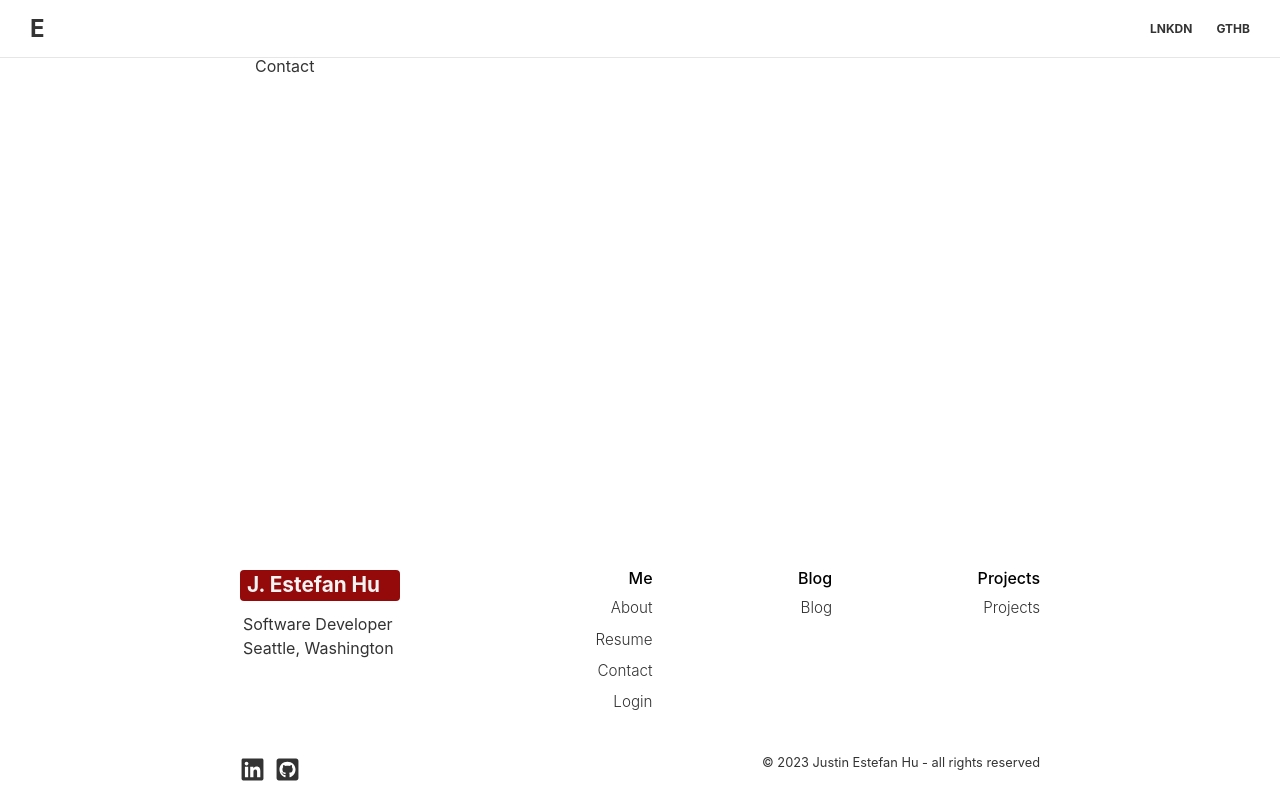
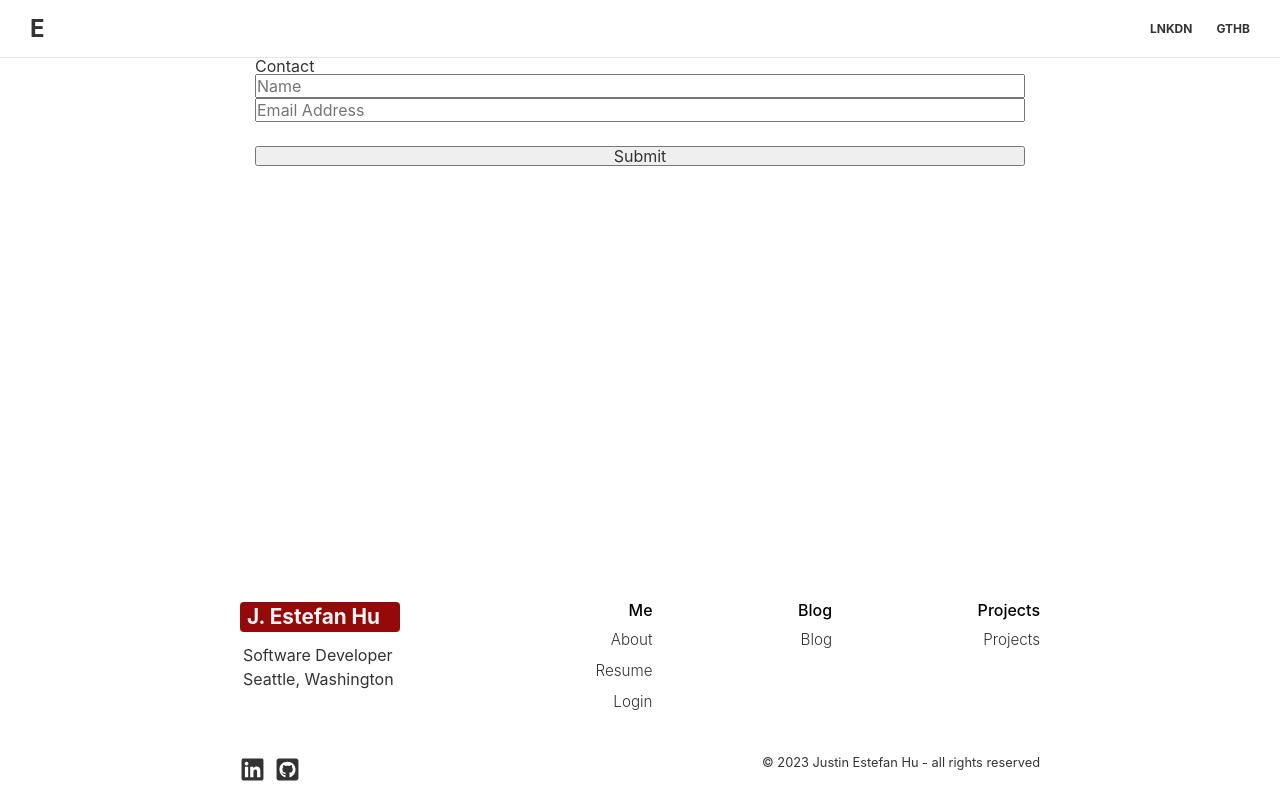
Before and after one commit to EstefanHu/portfolio, a Next.js app: page /cntct in a window 1280 px wide. Built offline with nearby package versions, Linux system fonts and the light colour scheme.

Commit message:
removed contact page

```diff
--- a/src/app/(landing)/(about)/page.tsx
+++ b/src/app/(landing)/(about)/page.tsx
@@ -31,8 +31,7 @@ export default function Home() {
           If you would like to reach me, you can find me on{' '}
           <Link target='_blank' rel='noopener noreferrer' href='https://www.linkedin.com/in/estefanhu/'>
             LinkedIn
-          </Link>
-          , or you can send me a <Link href='/cntct?r=bio'>message</Link>.
+          </Link>.
         </p>
 
         <p>Best of wishes, and to those who know, happy coding!</p>
--- /dev/null
+++ b/src/app/(landing)/cntct/ContactForm.tsx
@@ -0,0 +1,60 @@
+'use client';
+import { useState } from 'react';
+import { useRouter } from 'next/navigation';
+
+const DEFAULT_FIELDS = {
+    name: '',
+    email: '',
+    reason: 'contact',
+    message: '',
+    origin: 'cntct',
+}
+
+export default function ContactForm() {
+    const router = useRouter();
+    const [isLoading, setIsLoading] = useState(false);
+    const [formData, setFormData] = useState(DEFAULT_FIELDS);
+    const [errorData, setErrorData] = useState(DEFAULT_FIELDS)
+
+    const handleSubmit = (e: React.FormEvent) => {
+        e.preventDefault();
+
+        if (isLoading) return;
+        setErrorData(DEFAULT_FIELDS);
+        const { name, email, message } = formData
+
+        setIsLoading(true);
+
+        setIsLoading(false);
+
+        router.push('/cntct/sccss')
+    }
+
+    return (
+        <form noValidate autoComplete='on' onSubmit={handleSubmit}>
+            <fieldset>
+                <input
+                    type='text'
+                    placeholder='Name'
+                    value={formData.name}
+                    onChange={(e) => setFormData({ ...formData, name: e.target.value })}
+                />
+
+                <input
+                    type='email'
+                    placeholder='Email Address'
+                    value={formData.email}
+                    onChange={(e) => setFormData({ ...formData, email: e.target.value })}
+                />
+
+
+            </fieldset>
+
+            <input type='submit' className='hidden' />
+
+            <button onClick={handleSubmit} type='submit'>
+                Submit
+            </button>
+        </form>
+    )
+}
--- a/src/app/(landing)/cntct/contact.module.scss
+++ b/src/app/(landing)/cntct/contact.module.scss
@@ -5,4 +5,14 @@
   width: 100%;
   max-width: 800px;
   padding: var(--headerHeight) 15px 30px;
+
+  form {
+    display: flex;
+    flex-direction: column;
+
+    fieldset {
+      display: flex;
+      flex-direction: column;
+    }
+  }
 }
--- a/src/app/(landing)/cntct/page.tsx
+++ b/src/app/(landing)/cntct/page.tsx
@@ -1,9 +1,14 @@
+import ContactForm from './ContactForm';
+
 import styles from './contact.module.scss';
+
 
 export default function Page() {
   return (
     <div className={styles.main}>
       <h1>Contact</h1>
+
+      <ContactForm />
     </div>
   );
 }
--- /dev/null
+++ b/src/app/(landing)/cntct/sccss/success.module.scss
@@ -0,0 +1,9 @@
+.main {
+    display: flex;
+    flex-direction: column;
+    align-items: center;
+    margin: 0 auto;
+    width: 100vw;
+    max-width: 800px;
+    padding: var(--headerHeight) 15px 30px;
+}
--- a/src/app/(landing)/layout.tsx
+++ b/src/app/(landing)/layout.tsx
@@ -45,7 +45,6 @@ export default function layout({ children }: { children: React.ReactNode }) {
                 <h4>me</h4>
                 <Link href='/'>about</Link>
                 <Link href='/rsm'>resume</Link>
-                <Link href='/cntct'>contact</Link>
                 <Link href='/lgn'>login</Link>
               </span>
 
--- a/src/app/(landing)/lgn/login.module.scss
+++ b/src/app/(landing)/lgn/login.module.scss
@@ -40,7 +40,6 @@
     fieldset {
       width: 100%;
       margin-bottom: 10px;
-      border: none;
 
       input {
         width: 100%;
--- a/src/app/globals.css
+++ b/src/app/globals.css
@@ -66,6 +66,10 @@ p {
   color: var(--text);
 }
 
+fieldset {
+  border: none;
+}
+
 .hidden {
   visibility: hidden;
 }
```
Also changed, not shown: src/app/(landing)/cntct/sccss/page.tsx (added, +9 -0 lines).
